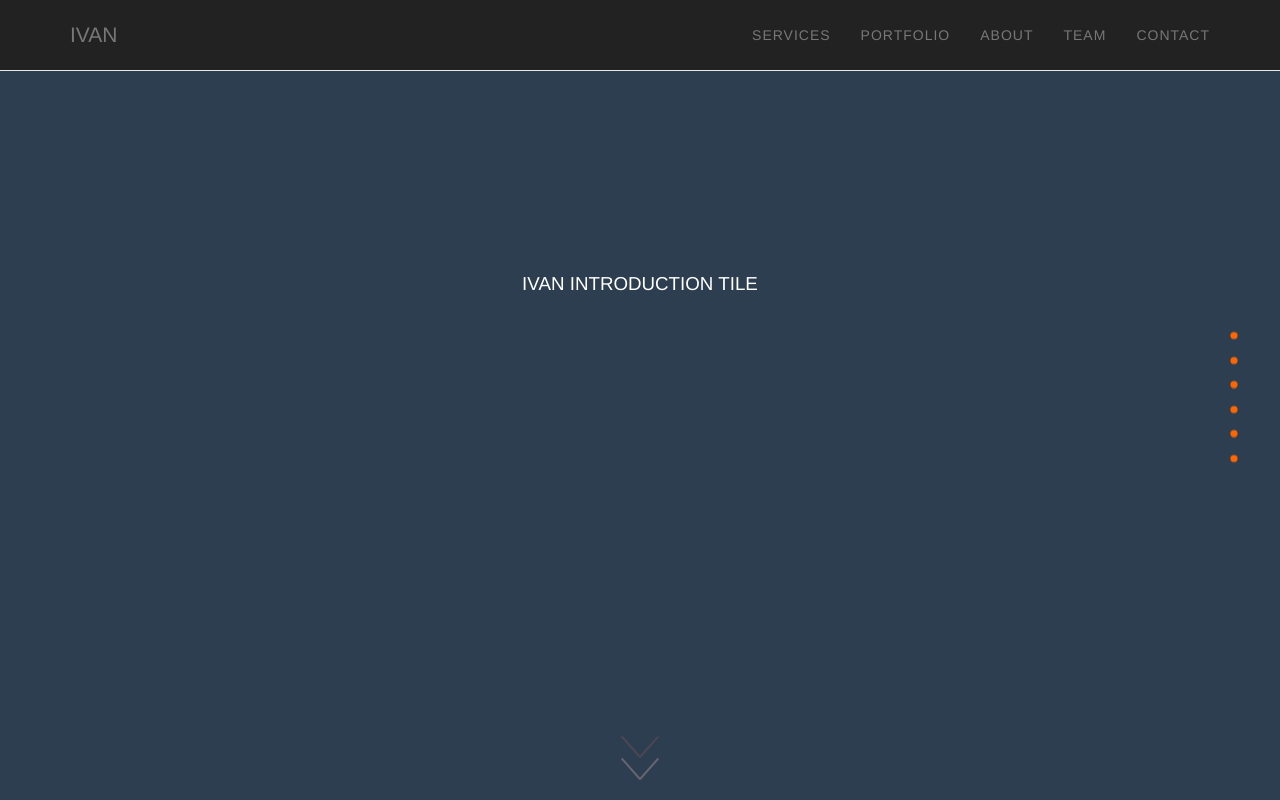
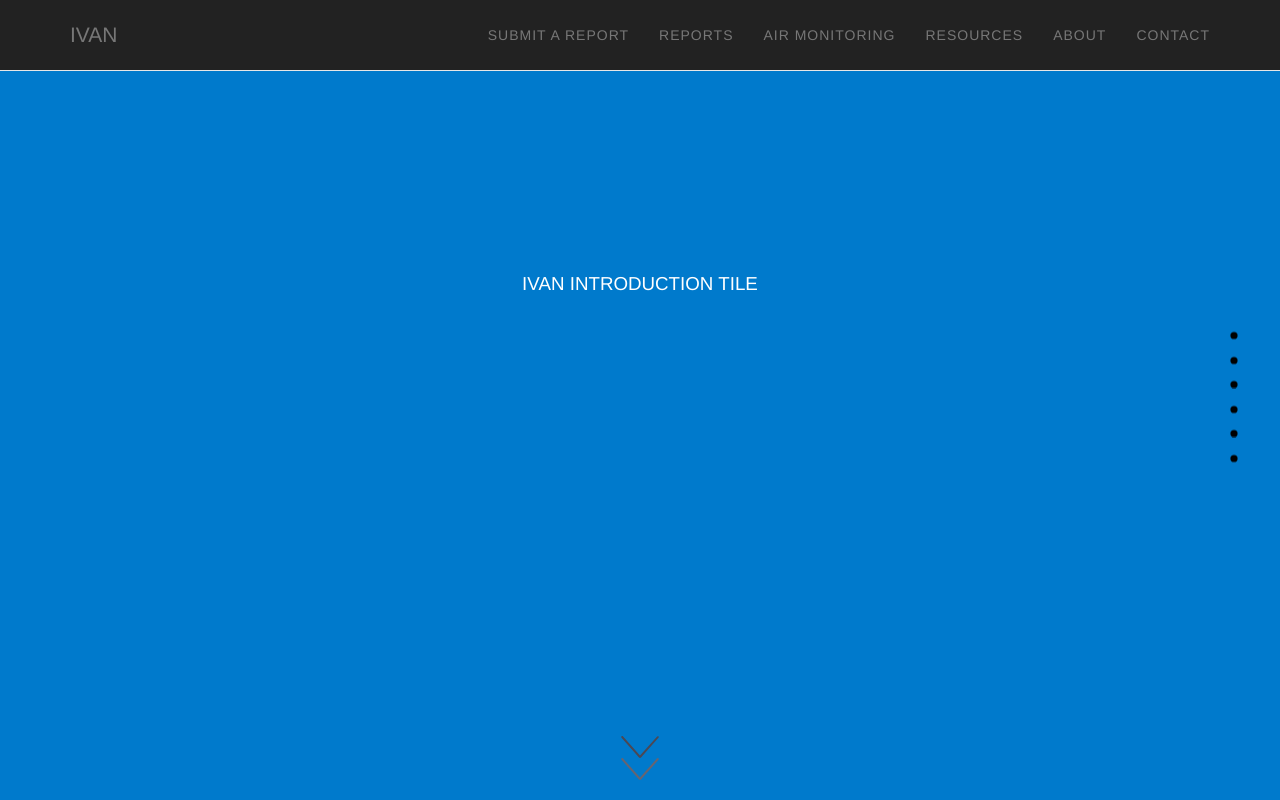
Before and after one commit to tylerOS/IVAN, a plain HTML site: page index.html in a window 1280 px wide. Shown: the top 800 px of the page. Drawn offline with nearby package versions, Linux system fonts and the light colour scheme.

Commit message:
Changed colors and corrected nav menu

```diff
--- a/css/style.css
+++ b/css/style.css
@@ -58,13 +58,13 @@ Main components
   padding: 2em 0;
 }
 .cd-section:nth-of-type(odd) {
-  background-color: #2c3e50;
+  background-color: #007acc;
 }
 .cd-section:nth-of-type(odd) p {
-  color: #ECF0F1;
+  color: #ffffff;
 }
 .cd-section:nth-of-type(even) {
-  background-color: #3498DB;
+  background-color: #2c3e50;
 }
 .cd-section:nth-of-type(even) p {
   color: #ECF0F1;
@@ -183,7 +183,7 @@ Main components
   height: 12px;
   width: 12px;
   border-radius: 50%;
-  background-color: #ff6600;
+  background-color: #000000;
   -webkit-transition: -webkit-transform 0.2s, background-color 0.5s;
   -moz-transition: -moz-transform 0.2s, background-color 0.5s;
   transition: transform 0.2s, background-color 0.5s;
--- a/index.html
+++ b/index.html
@@ -85,16 +85,19 @@
                         <a href="#page-top"></a>
                     </li>
                     <li class="">
-                        <a class="page-scroll" href="#services">Services</a>
+                        <a class="page-scroll" href="#services">Submit A Report</a>
                     </li>
                     <li class="">
-                        <a class="page-scroll" href="#portfolio">Portfolio</a>
+                        <a class="page-scroll" href="#portfolio">Reports</a>
                     </li>
                     <li class="">
-                        <a class="page-scroll" href="#about">About</a>
+                        <a class="page-scroll" href="#about">Air Monitoring</a>
+                    </li>
+					 <li class="">
+                        <a class="page-scroll" href="#contact">Resources</a>
                     </li>
                     <li class="">
-                        <a class="page-scroll" href="#team">Team</a>
+                        <a class="page-scroll" href="#team">About</a>
                     </li>
                     <li class="">
                         <a class="page-scroll" href="#contact">Contact</a>
```
